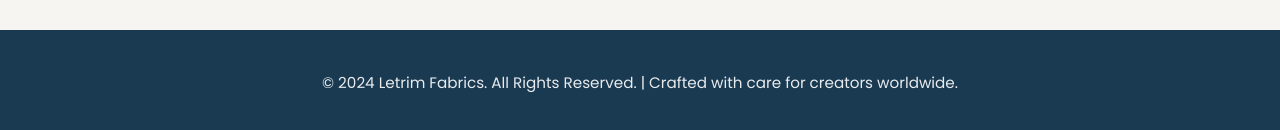
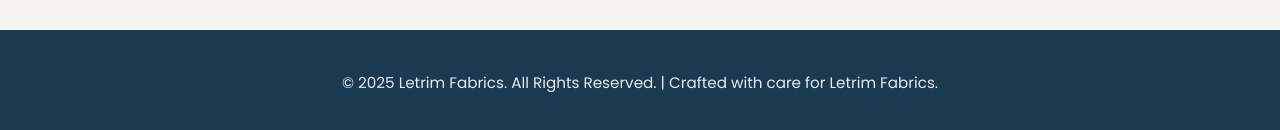
Before and after one commit to letrimdaniel/LetrimFab, a plain HTML site: page index.html in a window 1280 px wide. Shown: the part 3097-3227 px from the top of the page. Drawn offline with Linux system fonts and the light colour scheme.

Commit message:
Update index.html

```diff
--- a/index.html
+++ b/index.html
@@ -119,8 +119,8 @@
 
     <footer>
       <p>
-        &copy; 2024 Letrim Fabrics. All Rights Reserved. | Crafted with care for
-        creators worldwide.
+        &copy; 2025 Letrim Fabrics. All Rights Reserved. | Crafted with care for
+        Letrim Fabrics.
       </p>
     </footer>
     <script src="script.js"></script>
```
